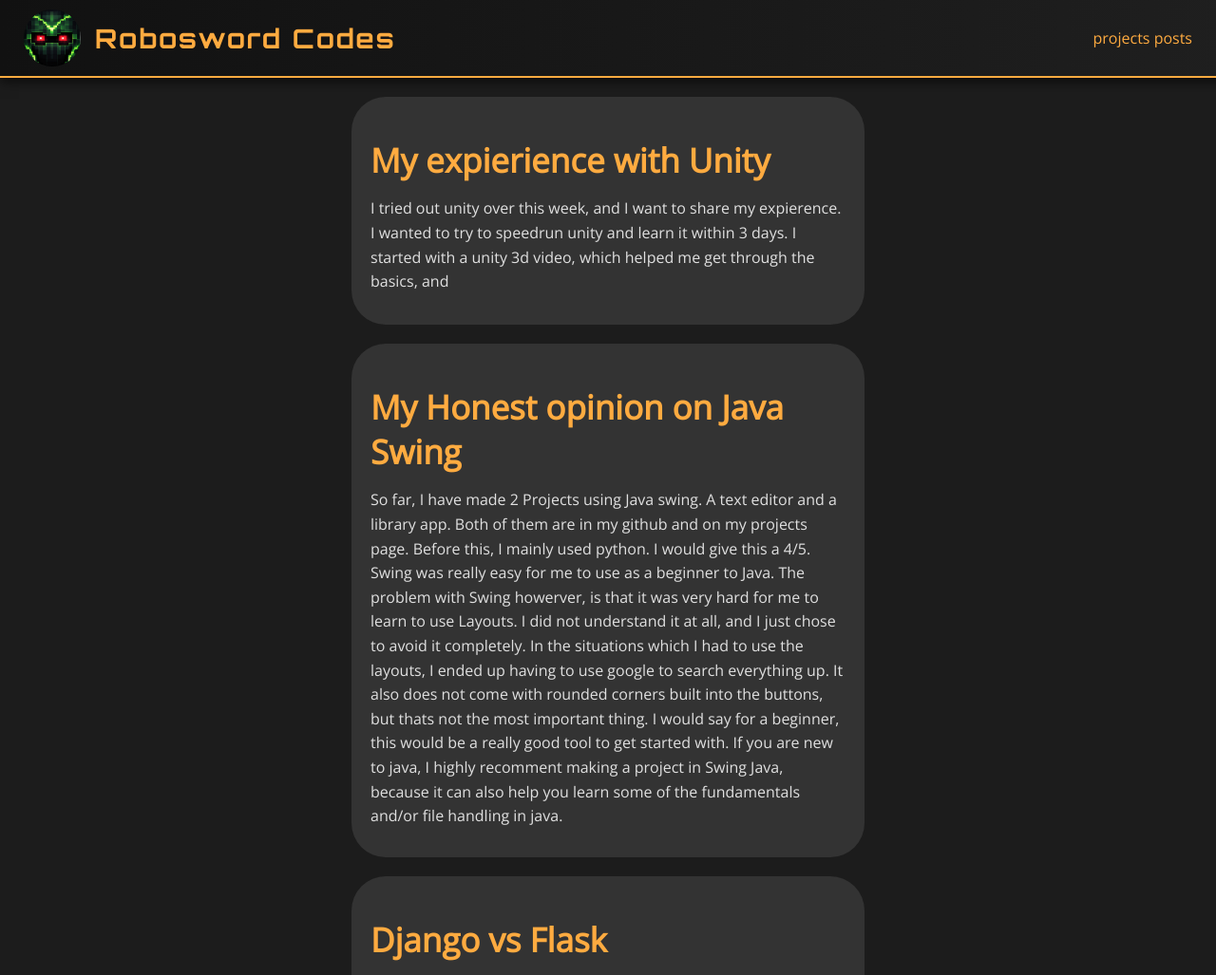
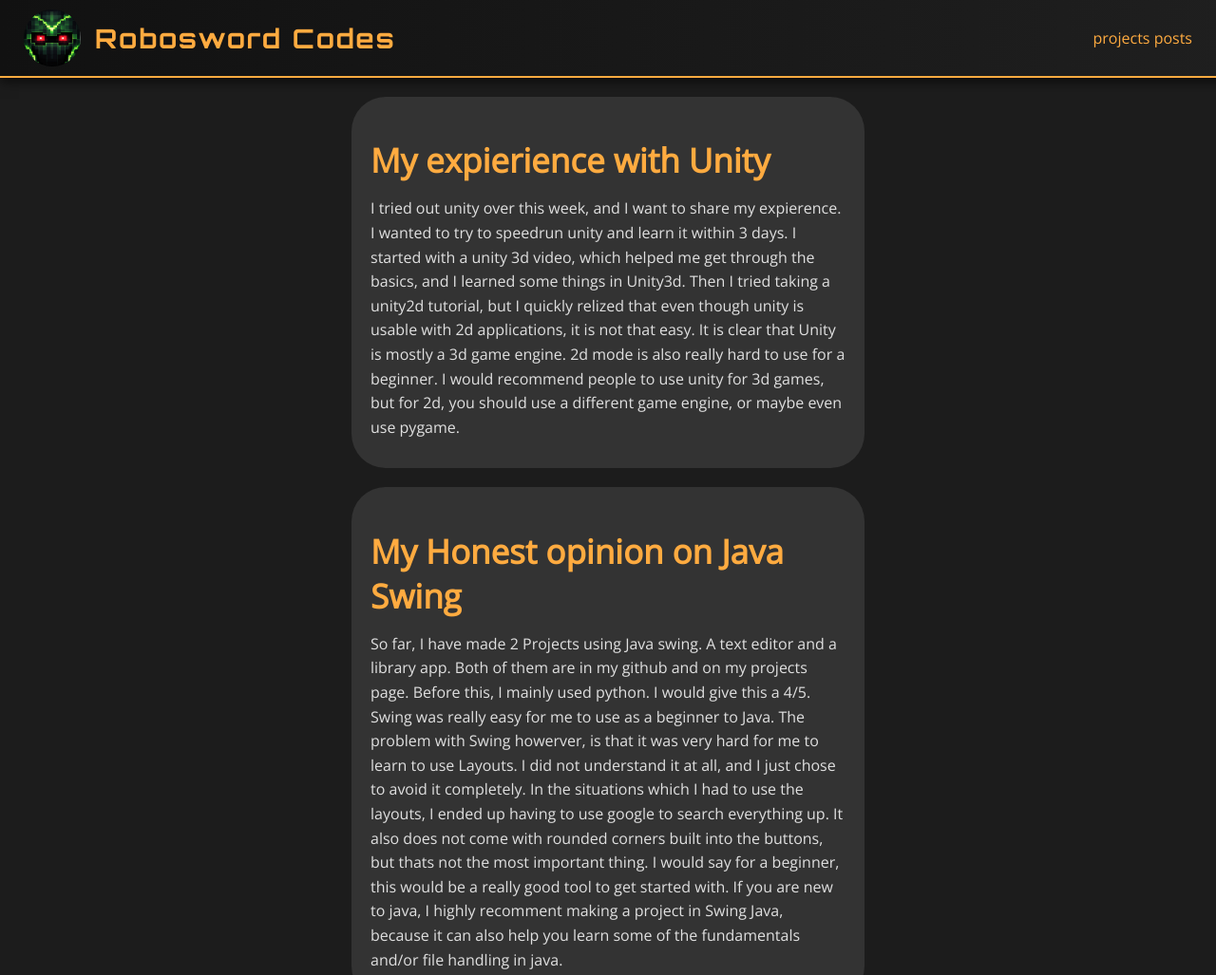
Before and after one commit to roboswordblog/robosword, a plain HTML site: page index.html in a window 1280 px wide. Shown: the top 1027 px of the page at 95% size. Drawn offline with nearby package versions, Linux system fonts and the light colour scheme.

Commit message:
Update index.html

```diff
--- a/index.html
+++ b/index.html
@@ -141,7 +141,7 @@
   <div class = "newpost">
  <h1 class="postTitle">My expierience with Unity</h1>
    <div class="postText">
-    <p>I tried out unity over this week, and I want to share my expierence. I wanted to try to speedrun unity and learn it within 3 days. I started with a unity 3d video, which helped me get through the basics, and </p>
+    <p>I tried out unity over this week, and I want to share my expierence. I wanted to try to speedrun unity and learn it within 3 days. I started with a unity 3d video, which helped me get through the basics, and I learned some things in Unity3d. Then I tried taking a unity2d tutorial, but I quickly relized that even though unity is usable with 2d applications, it is not that easy. It is clear that Unity is mostly a 3d game engine. 2d mode is also really hard to use for a beginner. I would recommend people to use unity for 3d games, but for 2d, you should use a different game engine, or maybe even use pygame.</p>
     </div>
   </div>
   <div class="newpost">
```
